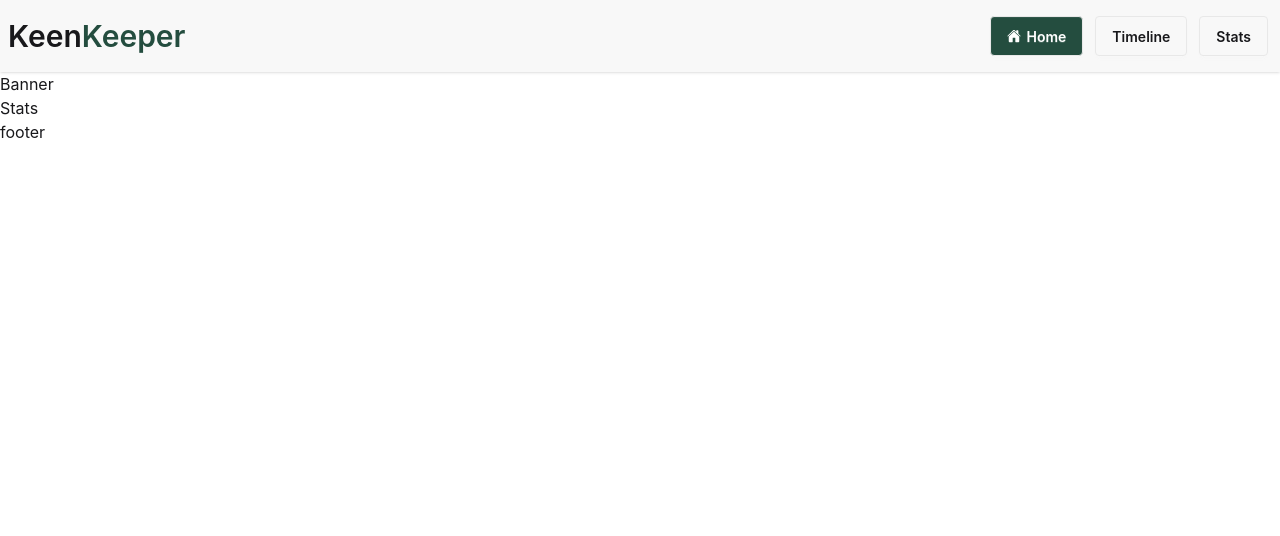
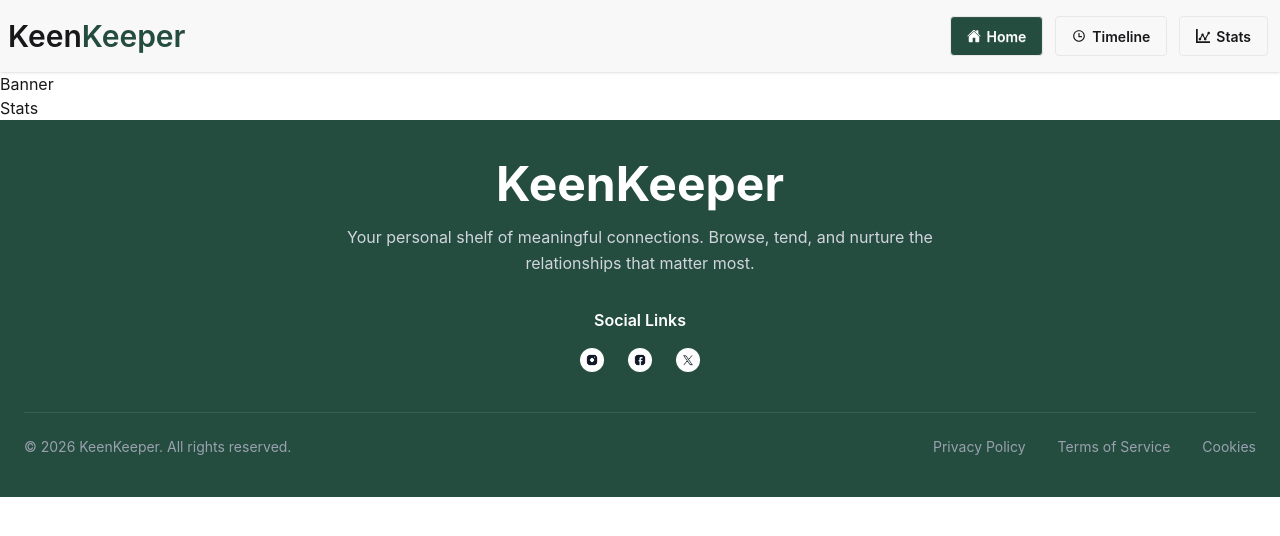
Before and after one commit to farhansadiktanam/B13-A7-assignment, a React (Vite) app: page / in a window 1280 px wide. Shown: the top 536 px of the page. Built offline with nearby package versions, Linux system fonts and the light colour scheme.

Commit message:
Footer design complete

```diff
--- a/src/components/shared/Footer.jsx
+++ b/src/components/shared/Footer.jsx
@@ -1,7 +1,57 @@
 import React from "react";
+import instagram from "../../assets/instagram.png";
+import facebook from "../../assets/facebook.png";
+import twitter from "../../assets/twitter.png";
+const Footer = () => {
+  return (
+    <div className="bg-[#244D3F] min-h-[30vh] flex items-center">
+      <footer className="container mx-auto px-6 py-10">
+        <div className="text-center max-w-2xl mx-auto">
+          <h2 className="font-bold text-4xl md:text-5xl text-white mb-4">
+            KeenKeeper
+          </h2>
+          <p className="text-gray-300 text-sm md:text-base leading-relaxed">
+            Your personal shelf of meaningful connections. Browse, tend, and
+            nurture the relationships that matter most.
+          </p>
 
-const Footer = () => {
-  return <div>footer</div>;
+          <div className="mt-8">
+            <p className="text-white font-semibold mb-4">Social Links</p>
+            <div className="flex items-center justify-center gap-6">
+              <a href="#" className="hover:opacity-80 transition-opacity">
+                <img src={instagram} alt="Instagram" className="w-6 h-6" />
+              </a>
+              <a href="#" className="hover:opacity-80 transition-opacity">
+                <img src={facebook} alt="Facebook" className="w-6 h-6" />
+              </a>
+              <a href="#" className="hover:opacity-80 transition-opacity">
+                <img src={twitter} alt="Twitter" className="w-6 h-6" />
+              </a>
+            </div>
+          </div>
+        </div>
+
+        <div className="border-t border-white/10 mt-10 mb-6"></div>
+
+        <div className="flex flex-col md:flex-row justify-between items-center gap-6 text-sm text-gray-400">
+          <p className="order-2 md:order-1">
+            &copy; 2026 KeenKeeper. All rights reserved.
+          </p>
+          <ul className="flex flex-wrap justify-center gap-4 md:gap-8 order-1 md:order-2">
+            <li className="hover:text-white cursor-pointer transition-colors">
+              Privacy Policy
+            </li>
+            <li className="hover:text-white cursor-pointer transition-colors">
+              Terms of Service
+            </li>
+            <li className="hover:text-white cursor-pointer transition-colors">
+              Cookies
+            </li>
+          </ul>
+        </div>
+      </footer>
+    </div>
+  );
 };
 
 export default Footer;
--- a/src/components/shared/Navbar.jsx
+++ b/src/components/shared/Navbar.jsx
@@ -1,6 +1,8 @@
 import React from "react";
 import { Link, NavLink } from "react-router";
 import { IoHome } from "react-icons/io5";
+import { RiTimeLine } from "react-icons/ri";
+import { ImStatsDots } from "react-icons/im";
 
 const Navbar = () => {
   return (
@@ -30,6 +32,7 @@ const Navbar = () => {
                 `font-semibold btn ${isActive && "bg-[#244D3F] text-white "}`
               }
             >
+              <RiTimeLine />
               Timeline
             </NavLink>
             <NavLink
@@ -38,6 +41,7 @@ const Navbar = () => {
                 `font-semibold btn  ${isActive ? "bg-[#244D3F] text-white " : ""}`
               }
             >
+              <ImStatsDots />
               Stats
             </NavLink>
           </ul>
```
